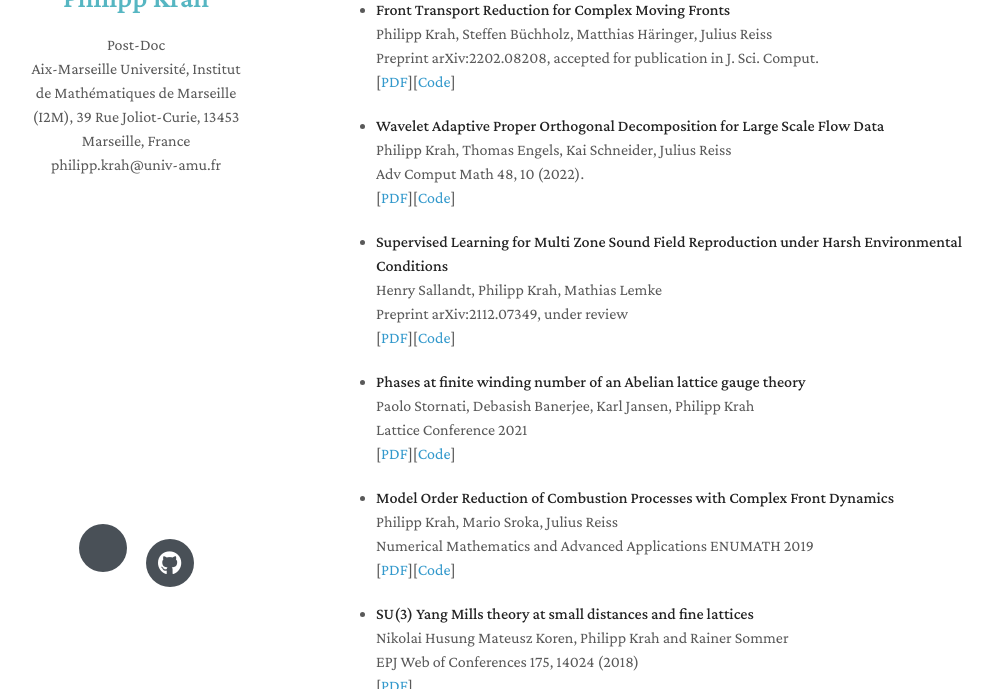
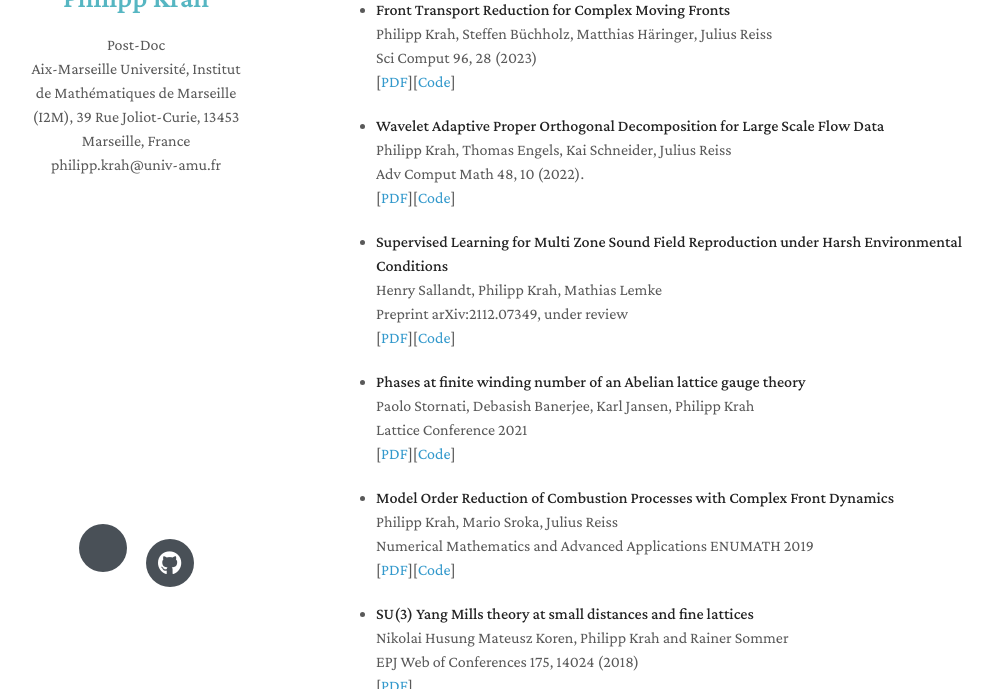
Before and after one commit to Philipp137/Philipp137.github.io, a Jekyll site: the page built from index.markdown, in a window 1280 px wide and 900 px high, scrolled down 1240 px, cut to the strip 211-900 px from the top of the window. Shown: the whole strip, without its empty margins (134-1127 px from the left). Built offline with Jekyll 4.4.1, drawn with Linux system fonts in a browser that asks for light colours; nearby versions of some CDN libraries; a style sheet for code colours, icons or effects is not loaded.

Commit message:
FTR public J.Sci.Comp

```diff
--- a/index.markdown
+++ b/index.markdown
@@ -60,9 +60,9 @@ Physics-love, Algorithms-fun, [Rhythm-freedom](https://soundcloud.com/massesandb
   <br>
   Philipp Krah, Steffen Büchholz, Matthias Häringer, Julius Reiss
   <br>
-  Preprint arXiv:2202.08208, accepted for publication in J. Sci. Comput.
+   Sci Comput 96, 28 (2023)
   <br>
-  [[PDF](https://arxiv.org/abs/2202.08208)][[Code](https://github.com/Philipp137/FrontTransportReduction)]
+  [[PDF](https://link.springer.com/article/10.1007/s10915-023-02210-9)][[Code](https://github.com/MOR-transport/FrontTransportReduction)]
 
 - **Wavelet Adaptive Proper Orthogonal Decomposition for Large Scale Flow Data**
   <br>
```
